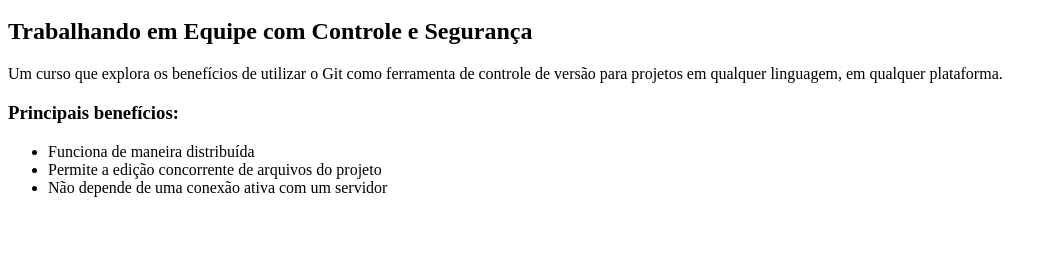
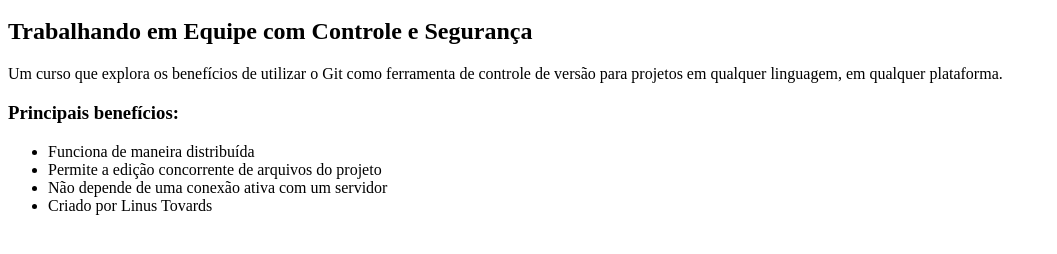
Before and after one commit to guilaaf/curso-git, a plain HTML site: page index.html in a window 1280 px wide. Shown: the part 48-302 px from the top of the page, without its empty margins (0-1057 px from the left). Drawn offline with Linux system fonts and the light colour scheme.

Commit message:
Adicao de item na lista de caracteristicas

```diff
--- a/index.html
+++ b/index.html
@@ -12,6 +12,7 @@
             <li>Funciona de maneira distribuída</li>
             <li>Permite a edição concorrente de arquivos do projeto</li>
             <li>Não depende de uma conexão ativa com um servidor</li>
+			<li>Criado por Linus Tovards</li>
         </ul>
     </body>
 </html>
```
